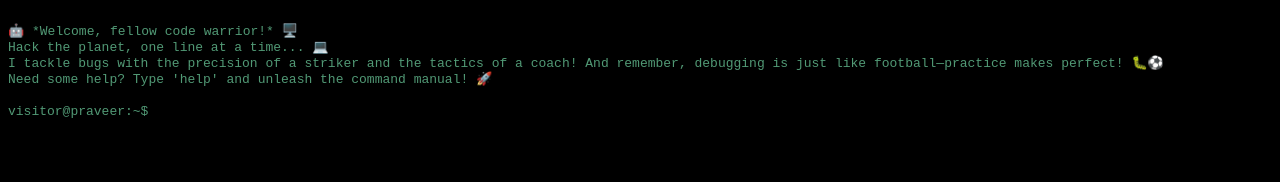
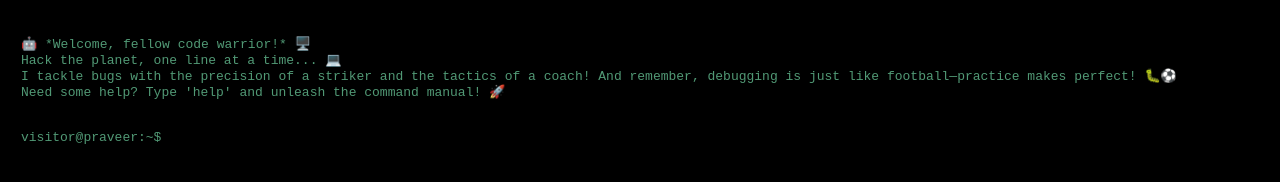
Before and after one commit to KumarPraveer/portfolio, a plain HTML site: page index.html in a window 1280 px wide. Drawn offline with Linux system fonts and the light colour scheme.

Commit message:
improved style

```diff
--- a/style.css
+++ b/style.css
@@ -29,4 +29,10 @@ body {
 
 #messageContainer {
   animation: messageAni 2s linear ease-in-out;
+  padding: 1em;
 }
+
+#form {
+  padding-left: 1em;
+  padding-right: 1em;
+}
```
